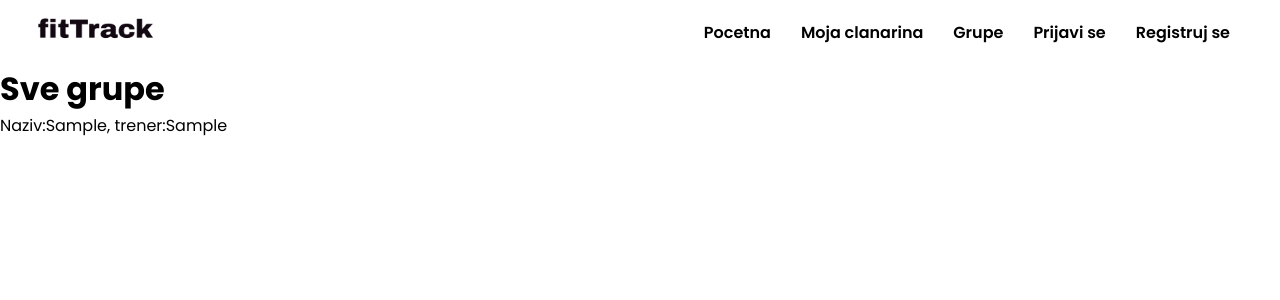
After one commit to nickola23/PHPFitnessApp, a PHP site: page /groups.php in a window 1280 px wide. The commit adds this page. Shown: the top 300 px of the page. Run offline with PHP 8.4, Linux system fonts and the light colour scheme; tables that the repository leaves empty or names only in its code hold one stand-in row (values such as "Sample post").

Commit message:
groups page added, bugs fixed, navbar done

```diff
--- a/css/global.css
+++ b/css/global.css
@@ -1,21 +1,12 @@
+@import url('https://fonts.googleapis.com/css2?family=Poppins:ital,wght@0,100;0,200;0,300;0,400;0,500;0,600;0,700;0,800;0,900;1,100;1,200;1,300;1,400;1,500;1,600;1,700;1,800;1,900&display=swap');
+
 *{
     margin: 0;
     padding: 0;
     box-sizing: border-box;
+    font-family: "Poppins", sans-serif;
 }
+
 a{
     text-decoration: none;
 }
-header{
-    width: 100%;
-    height: fit-content;
-    display: flex;
-    flex-direction: row;
-    justify-content: space-between;
-}
-.navbarLinks{
-    padding: 10px 15px;
-}
-.navbarLinks a{
-    color: #000;
-}
--- /dev/null
+++ b/css/header.css
@@ -0,0 +1,35 @@
+header {
+    width: 100%;
+    height: fit-content;
+    display: flex;
+    flex-direction: row;
+    justify-content: space-between;
+    padding: 0 20px;
+    /* position: fixed; */
+}
+
+.headerLogo{
+    margin: auto 0;
+}
+
+.headerLogo img{
+    width: 150px;
+    height: auto;
+    padding: 5px 0;
+}
+
+.headerLinks {
+    padding: 10px 15px;
+    list-style: none;
+    display: flex;
+    flex-direction: row;
+    font-weight: 600;
+}
+
+.headerLinks li{
+    padding: 10px 15px;
+}
+
+.headerLinks a {
+    color: #000;
+}
--- /dev/null
+++ b/groups.php
@@ -0,0 +1,32 @@
+<?php session_start()?>
+
+<!DOCTYPE html>
+<html lang="en">
+<head>
+    <meta charset="UTF-8">
+    <meta http-equiv="X-UA-Compatible" content="IE=edge">
+    <meta name="viewport" content="width=device-width, initial-scale=1.0">
+    <link rel="stylesheet" href="./css/global.css">
+    <title>FitTrack Grupe</title>
+</head>
+<body>
+<?php
+    include('./php/header.php');
+    include('./php/konekcija.php');
+?>
+
+<h1>Sve grupe</h1>
+
+<?php
+    $sql = "SELECT * FROM grupa";
+    $result = $conn->query($sql);
+
+    if ($result->num_rows > 0) {
+        while($row = $result->fetch_assoc()) {
+            echo "<p>Naziv:" . $row["naziv"] . ", trener:" .  $row["trener"] . "</p>";
+        }
+      }
+?>
+
+</body>
+</html>
--- a/index.php
+++ b/index.php
@@ -11,7 +11,7 @@
 </head>
 <body>
 <?php
-  include('navbar.php');
+  include('./php/header.php');
 
   $emailErr = $imeErr = $lozinkaErr = $lozinka2Err = "";
   $email = $ime = $lozinka = $lozinka2 = "";
@@ -21,7 +21,7 @@
   }
 ?>
 
-<h1>Dobrodosli,
-  <?php if(isset($_SESSION['email'])) echo $_SESSION["email"] ?></h1>
+<h1>
+  Dobrodosli, <?php if(isset($_SESSION['email'])) echo  $_SESSION["email"] ?></h1>
 </body>
 </html>
--- /dev/null
+++ b/php/header.php
@@ -0,0 +1,13 @@
+<head>
+    <link rel="stylesheet" href="./css/header.css">
+</head>
+<header>
+    <a href="index.php" class="headerLogo"><img src="./images/logoBlack.png" alt="Logo"></a>
+    <ul class="headerLinks">
+        <li><a href="index.php">Pocetna</a></li>
+        <li><a href="index.php">Moja clanarina</a></li>
+        <li><a href="groups.php">Grupe</a></li>
+        <li><a href="login.php">Prijavi se</a></li>
+        <li><a href="register.php">Registruj se</a></li>
+    </ul>
+</header>
```
Also changed, not shown: login.php (+4 -3 lines), navbar.php (deleted, +0 -10 lines), register.php (+7 -5 lines), images/logoBlack.png (added), php/konekcija.php (renamed from konekcija.php).
